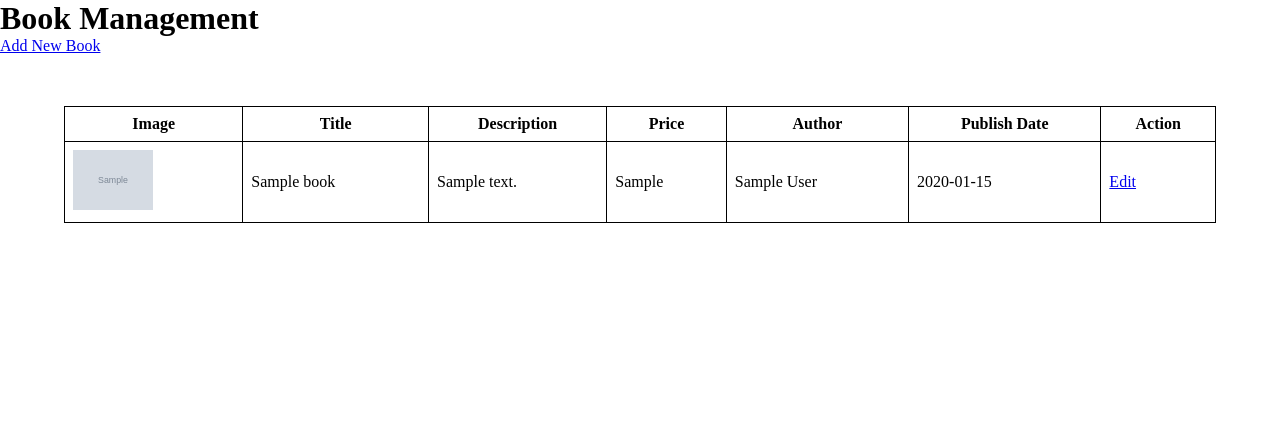
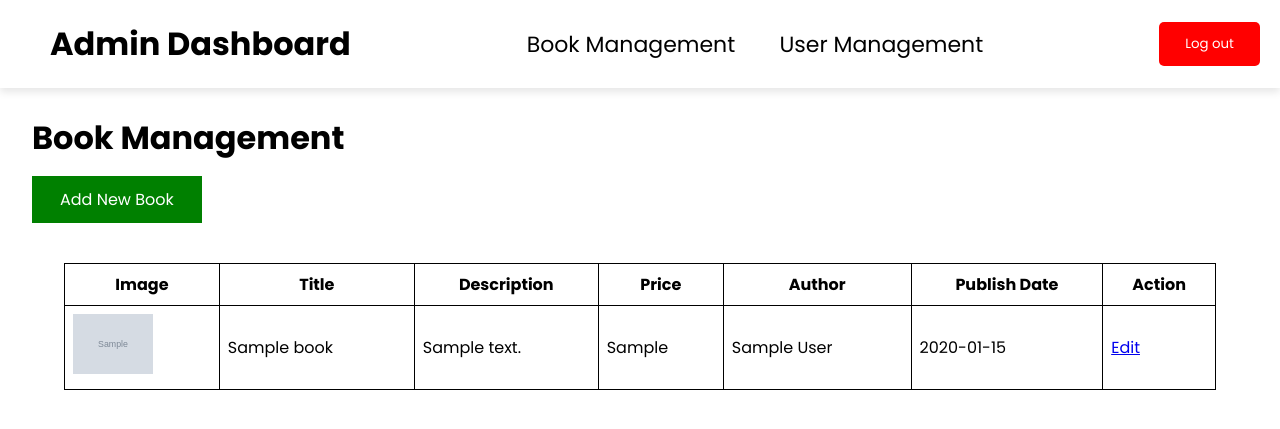
Before and after one commit to JAYANTI-THAKOR-941/BookStore-Project, a Node server app: page /manage-books in a window 1280 px wide. Shown: the top 429 px of the page. Run offline with Node 20, Linux system fonts and the light colour scheme; tables that the repository leaves empty hold one stand-in row (values such as "Sample post"); grey boxes marked "Sample" are stand-in pictures; some libraries are stand-ins or nearby versions.

Commit message:
partial views

```diff
--- a/index.js
+++ b/index.js
@@ -1,6 +1,13 @@
 import express from "express";
 import dotenv from 'dotenv'
 import connectDB from "./config/db.js";
+
+import path from 'path';
+import { fileURLToPath } from 'url';
+
+const __filename = fileURLToPath(import.meta.url);
+const __dirname = path.dirname(__filename);
+
 
 dotenv.config();
 
@@ -17,7 +24,8 @@ app.set('view engine','ejs');
 // middlewares
 app.use(express.urlencoded({extended:true}));
 app.use(express.json());
-app.use('/uploads',express.static('uploads'));
+app.use('/public', express.static(path.join(__dirname, 'public')));
+
 
 
 // import routes
--- /dev/null
+++ b/public/css/style.css
@@ -0,0 +1,79 @@
+ * {
+     margin: 0;
+     padding: 0;
+     box-sizing: border-box;
+     font-family: "Poppins", sans-serif;
+ }
+
+ table {
+     width: 90%;
+     margin: 4% auto;
+ }
+
+ table,
+ tr,
+ td,
+ th {
+     border: 1px solid black;
+     border-collapse: collapse;
+     padding: 8px;
+ }
+
+ img {
+     width: 80px;
+ }
+ .title{
+    margin: 2% 2.5%;
+ }
+ .add-btn{
+    padding: 12px 28px;
+    text-decoration: none;
+    background-color: green;
+    color: white;
+    margin: 0 2.5%;
+ }
+
+ .header {
+     display: flex;
+     justify-content: space-between;
+     padding: 20px;
+     align-items: center;
+     box-shadow: 0 4px 8px rgba(0,0,0,.1);
+ }
+
+ .logo h1 {
+     margin-left: 30px;
+ }
+
+ .btn button {
+     padding: 12px 26px;
+     border: 0;
+     border-radius: 5px;
+     background-color: red;
+     color: white;
+     cursor: pointer;
+ }
+
+ .edit-form{
+    width: 800px;
+    margin: 4% auto;
+    padding: 20px;
+ }
+ .edit-form input{
+    width: 100%;
+    margin: 20px 0;
+    padding: 14px;
+ }
+  .edit-form .submit-btn{
+    width: 200px;
+    background-color: green;
+    color: white;
+    border: 0;
+    border-radius: 5px;
+ }
+ .nav-links a{
+    text-decoration: none;
+    margin: 0 20px;
+    color: black;
+    font-size: 22px;
+ }
--- a/views/bookManagement.ejs
+++ b/views/bookManagement.ejs
@@ -1,32 +1,6 @@
-<!DOCTYPE html>
-<html lang="en">
-<head>
-    <meta charset="UTF-8">
-    <meta name="viewport" content="width=device-width, initial-scale=1.0">
-    <title>Book Management</title>
-    <style>
-        *{
-            margin: 0;
-            padding: 0;
-            box-sizing: border-box;
-        }
-        table{
-            width: 90%;
-            margin: 4% auto;
-        }
-        table,tr,td,th{
-            border: 1px solid black;
-            border-collapse: collapse;
-            padding: 8px;
-        }
-        img{
-            width: 80px;
-        }
-    </style>
-</head>
-<body>
-    <h1>Book Management</h1>
-    <a href="/add">Add New Book</a>
+    <%- include('header',{title:"Book Management"}) %>
+    <h1 class="title">Book Management</h1>
+    <a href="/add" class="add-btn">Add New Book</a>
     <table>
         <tr>
             <th>Image</th>
@@ -49,5 +23,3 @@
             </tr>
        <% }); %>
     </table>
-</body>
-</html>
--- /dev/null
+++ b/views/header.ejs
@@ -0,0 +1,26 @@
+<!DOCTYPE html>
+<html lang="en">
+<head>
+    <meta charset="UTF-8">
+    <meta name="viewport" content="width=device-width, initial-scale=1.0">
+    <title><%= title %></title>
+    <link rel="preconnect" href="https://fonts.googleapis.com">
+<link rel="preconnect" href="https://fonts.gstatic.com" crossorigin>
+<link href="https://fonts.googleapis.com/css2?family=Poppins:ital,wght@0,100;0,200;0,300;0,400;0,500;0,600;0,700;0,800;0,900;1,100;1,200;1,300;1,400;1,500;1,600;1,700;1,800;1,900&display=swap" rel="stylesheet">
+    <link rel="stylesheet" href="../public/css/style.css">
+</head>
+<body>
+    <div class="header">
+        <div class="logo">
+            <h1>Admin Dashboard</h1>
+        </div>
+        <div class="nav-links">
+            <a href="/manage-books">Book Management</a>
+            <a href="/add">User Management</a>
+        </div>
+        <div class="btn">
+            <button>Log out</button>
+        </div>
+    </div>
+</body>
+</html>
```
Also changed, not shown: public/css/main.css (added, +62 -0 lines), views/addBook.ejs (+5 -13 lines), views/books.ejs (+4 -45 lines), views/editBook.ejs (+4 -13 lines), views/navbar.ejs (added, +28 -0 lines).
